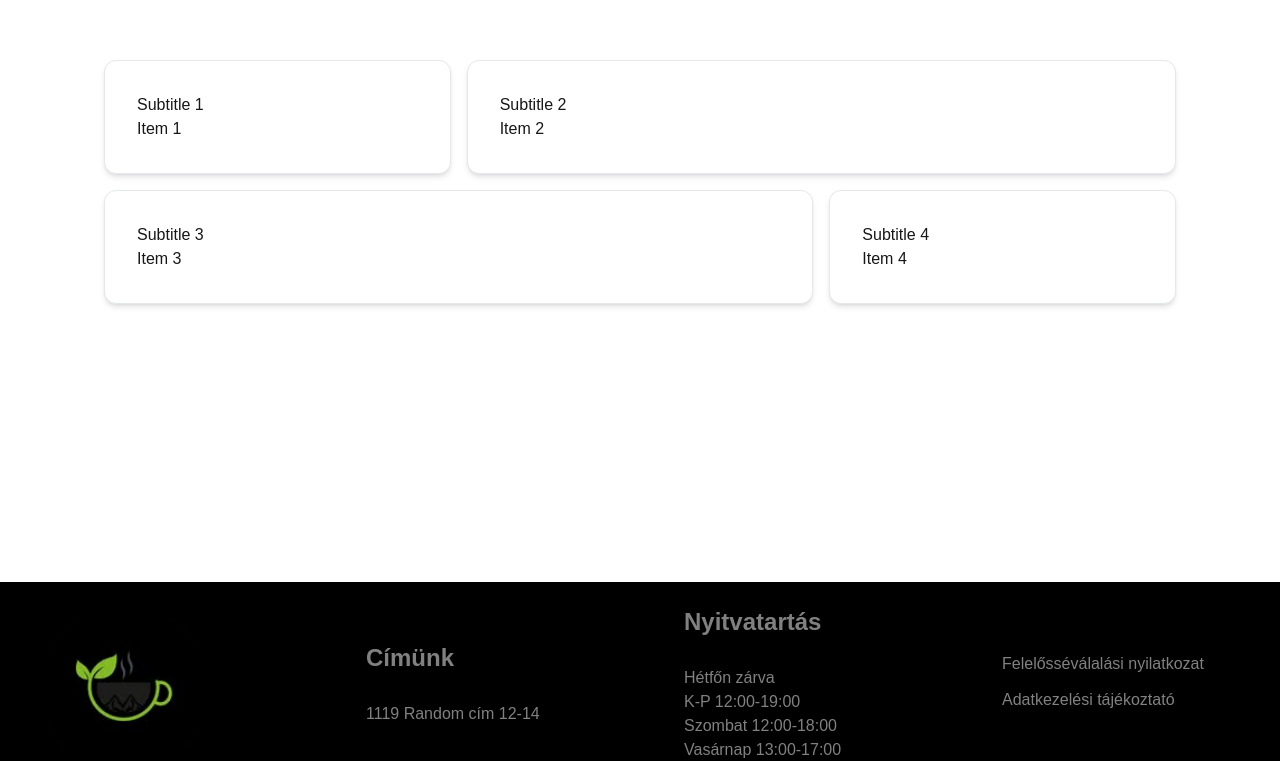
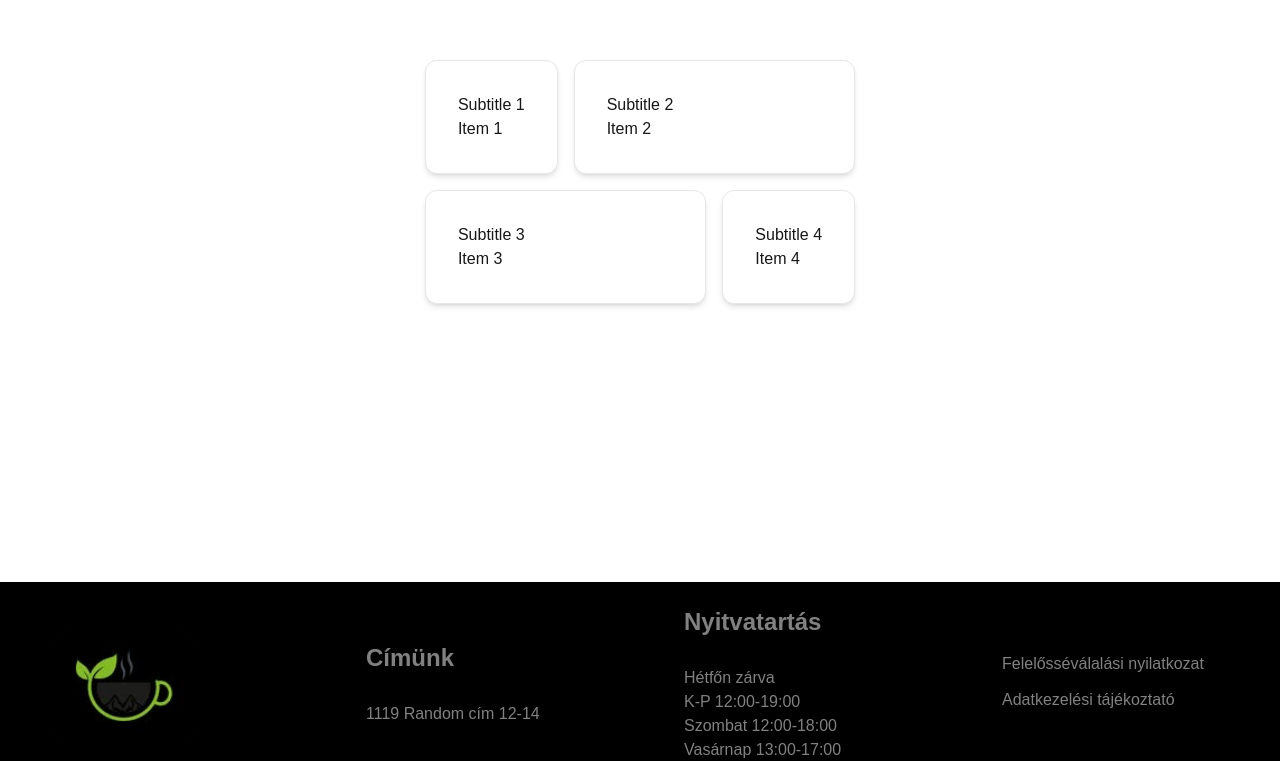
Before and after one commit to mdave94/teashop_next, a Next.js app: page / in a window 1280 px wide. Shown: the part 1818-2579 px from the top of the page. Built offline with nearby package versions, Linux system fonts and the light colour scheme.

Commit message:
eventgallery update

```diff
--- /dev/null
+++ b/src/app/components/EventSection/EventCard.tsx
@@ -0,0 +1,69 @@
+import { motion } from "framer-motion";
+import { RxCross1 } from "react-icons/rx";
+
+type EventCardProps = {
+  setSelectedId: (id: number | null) => void;
+  item: {
+    id: number;
+    title: string;
+    subtitle: string;
+    context: string;
+  };
+};
+
+const EventCard: React.FC<EventCardProps> = ({ item, setSelectedId }) => {
+  return (
+    <>
+      <motion.div
+        className="z-10 top-0   left-0 flex w-full h-full place-content-center place-items-center pointer-events-none p-20 fixed"
+        key="modal"
+      >
+        <motion.div
+          className="relative overflow-hidden  w-full h-full bg-white shadow-lg border border-gray-300 pointer-events-auto will-change-transform p-6 rounded-xl flex-1"
+          layoutId={item.id.toString()}
+        >
+          {item.context}
+          <motion.button
+            className="absolute top-0 right-0 mt-4 mr-4 p-2 cursor-pointer  rounded-full"
+            onClick={() => setSelectedId(null)}
+          >
+            <motion.div
+              whileHover={{
+                opacity: 1,
+                rotate: 90,
+                color: "black",
+              }}
+              initial={{ opacity: 0.8 }}
+              transition={{ duration: 0.5, ease: "easeInOut" }} // Smooth and faster transitions
+              className="absolute top-4 right-4
+                           cursor-pointer w-fit hover:text-white bg-gray-100 rounded-3xl p-1 flex justify-center items-center"
+            >
+              <RxCross1 />
+            </motion.div>
+          </motion.button>
+        </motion.div>
+        <motion.div
+          key="backdrop"
+          className="absolute modal top-0 z-10 left-0 w-full h-full  cursor-pointer"
+          onClick={() => setSelectedId(null)}
+          variants={{
+            hidden: {
+              opacity: 0,
+              transition: {
+                duration: 0.16,
+              },
+            },
+            visible: {
+              opacity: 0.8,
+              transition: {
+                delay: 0.04,
+              },
+            },
+          }}
+        ></motion.div>
+      </motion.div>
+    </>
+  );
+};
+
+export default EventCard;
--- /dev/null
+++ b/src/app/components/EventSection/EventList.tsx
@@ -0,0 +1,91 @@
+import { useMemo, useState } from "react";
+import { AnimatePresence, motion, LayoutGroup } from "framer-motion";
+import { RxCross1 } from "react-icons/rx";
+import EventCard from "./EventCard";
+
+interface ItemProps {
+  id: number;
+  title: string;
+  subtitle: string;
+  [key: string]: any;
+}
+
+const Item = ({ id, title, subtitle, ...props }: ItemProps) => (
+  <motion.div
+    className="p-8 bg-white cursor-pointer shadow-md  border border-gray-200 rounded-xl"
+    key={id}
+    layoutId={id.toString()}
+    {...props}
+  >
+    <span>{subtitle}</span>
+    <h2>{title}</h2>
+  </motion.div>
+);
+
+const EventList = () => {
+  const [selectedId, setSelectedId] = useState<number | null>(null);
+
+  const items = useMemo(
+    () => [
+      {
+        id: 1,
+        title: "Item 1",
+        subtitle: "Subtitle 1",
+        context: "CONTEXT 1",
+      },
+      {
+        id: 2,
+        title: "Item 2",
+        subtitle: "Subtitle 2",
+        context: "CONTEXT 2",
+      },
+      {
+        id: 3,
+        title: "Item 3",
+        subtitle: "Subtitle 3",
+        context:
+          "Lconsectetur adipiscing elit. Nullam malesuada, sapien sit amet ultricies viverra, nunc libero Lorem ipsum dolor sit amet, consectetur adipiscing elit. Nullam malesuada, sapien sit amet ultricies viverra, nunc libero Lorem ipsum dolor sit amet, consectetur adipiscing elit. Nullam malesuada, sapien sit amet ultricies viverra, nunc libero Lorem ipsum dolor sit amet, consectetur adipiscing elit. Nullam malesuada, sapien sit amet ultricies viverra, nunc libero",
+      },
+      {
+        id: 4,
+        title: "Item 4",
+        subtitle: "Subtitle 4",
+        context:
+          "Lorem ipsum dolor sit amet, consectetur adipiscing elit. Nullam malesuada, sapien sit amet ultricies viverra, nunc libero Lorem ipsum dolor sit amet, consectetur adipiscing elit. Nullam malesuada, sapien sit amet ultricies viverra, nunc libero Lorem ipsum dolor sit amet, consectetur adipiscing elit. Nullam malesuada, sapien sit amet ultricies viverra, nunc libero Lorem ipsum dolor sit amet, consectetur adipiscing elit. Nullam malesuada, sapien sit amet ultricies viverra, nunc libero",
+      },
+    ],
+    []
+  );
+
+  return (
+    <LayoutGroup>
+      <ul className="max-w-[1200px] m-0 grid grid-cols-6 grid-rows-2 gap-4 list-none p-24">
+        {items.map((item) => (
+          <li
+            key={item.id}
+            className={`${
+              item.id === 1
+                ? "col-span-2 row-span-1"
+                : item.id === 2 || item.id === 3
+                ? "col-span-4 row-span-1"
+                : "col-span-2 row-span-1"
+            }`}
+            onClick={() => setSelectedId(item.id)}
+          >
+            <Item {...item} />
+          </li>
+        ))}
+      </ul>
+      <AnimatePresence>
+        {selectedId && (
+          <EventCard
+            key={items[selectedId - 1].id}
+            item={items[selectedId - 1]}
+            setSelectedId={setSelectedId}
+          />
+        )}
+      </AnimatePresence>
+    </LayoutGroup>
+  );
+};
+export default EventList;
--- a/src/app/components/EventSection/Example.tsx
+++ /dev/null
@@ -1,110 +0,0 @@
-import { useMemo, useState } from "react";
-import { AnimatePresence, motion, LayoutGroup } from "framer-motion";
-import { RxCross1 } from "react-icons/rx";
-
-interface ItemProps {
-  id: number;
-  title: string;
-  subtitle: string;
-  [key: string]: any;
-}
-
-const Item = ({ id, title, subtitle, ...props }: ItemProps) => (
-  <motion.div
-    className="p-8 bg-white cursor-pointer shadow-md  border border-gray-200 rounded-xl"
-    key={id}
-    layoutId={id.toString()}
-    {...props}
-  >
-    <span>{subtitle}</span>
-    <h2>{title}</h2>
-  </motion.div>
-);
-
-export default function Example() {
-  const [selectedId, setSelectedId] = useState<number | null>(null);
-
-  const items = useMemo(
-    () => [
-      { id: 1, title: "Item 1", subtitle: "Subtitle 1" },
-      { id: 2, title: "Item 2", subtitle: "Subtitle 2" },
-      { id: 3, title: "Item 3", subtitle: "Subtitle 3" },
-      { id: 4, title: "Item 4", subtitle: "Subtitle 4" },
-    ],
-    []
-  );
-
-  return (
-    <LayoutGroup>
-      <ul className="w-full m-0 grid grid-cols-6 grid-rows-2 gap-4 list-none p-24">
-        {items.map((item) => (
-          <li
-            key={item.id}
-            className={`${
-              item.id === 1
-                ? "col-span-2 row-span-1"
-                : item.id === 2 || item.id === 3
-                ? "col-span-4 row-span-1"
-                : "col-span-2 row-span-1"
-            }`}
-            onClick={() => setSelectedId(item.id)}
-          >
-            <Item {...item} />
-          </li>
-        ))}
-      </ul>
-      <AnimatePresence>
-        {selectedId && (
-          <motion.div
-            className="z-10 top-0   left-0 flex w-full h-full place-content-center place-items-center pointer-events-none p-20 fixed"
-            key="modal"
-          >
-            <motion.div
-              className="relative overflow-hidden  w-full h-full bg-white shadow-lg border border-gray-300 pointer-events-auto will-change-transform p-6 rounded-xl flex-1"
-              layoutId={selectedId?.toString()}
-            >
-              Hello World
-              <motion.button
-                className="absolute top-0 right-0 mt-4 mr-4 p-2 cursor-pointer  rounded-full"
-                onClick={() => setSelectedId(null)}
-              >
-                <motion.div
-                  whileHover={{
-                    opacity: 1,
-                    rotate: 90,
-                    color: "black",
-                  }}
-                  initial={{ opacity: 0.8 }}
-                  transition={{ duration: 0.5, ease: "easeInOut" }} // Smooth and faster transitions
-                  className="absolute top-4 right-4
-                           cursor-pointer w-fit hover:text-white bg-gray-100 rounded-3xl p-1 flex justify-center items-center"
-                >
-                  <RxCross1 />
-                </motion.div>
-              </motion.button>
-            </motion.div>
-            <motion.div
-              key="backdrop"
-              className="absolute modal top-0 z-10 left-0 w-full h-full  cursor-pointer"
-              onClick={() => setSelectedId(null)}
-              variants={{
-                hidden: {
-                  opacity: 0,
-                  transition: {
-                    duration: 0.16,
-                  },
-                },
-                visible: {
-                  opacity: 0.8,
-                  transition: {
-                    delay: 0.04,
-                  },
-                },
-              }}
-            ></motion.div>
-          </motion.div>
-        )}
-      </AnimatePresence>
-    </LayoutGroup>
-  );
-}
--- a/src/app/components/MainpageComponents/SecondComponent.tsx
+++ b/src/app/components/MainpageComponents/SecondComponent.tsx
@@ -1,6 +1,6 @@
 "use client";
-import { motion } from "framer-motion";
-import Example from "../EventSection/Example";
+
+import EventList from "../EventSection/EventList";
 
 const SecondComponent = () => {
   const imageVariants = {
@@ -22,7 +22,7 @@ const SecondComponent = () => {
 
   return (
     <div className=" bg-white w-screen flex flex-row justify-center items-center h-screen p-2 ">
-      <Example />
+      <EventList />
     </div>
   );
 };
```
